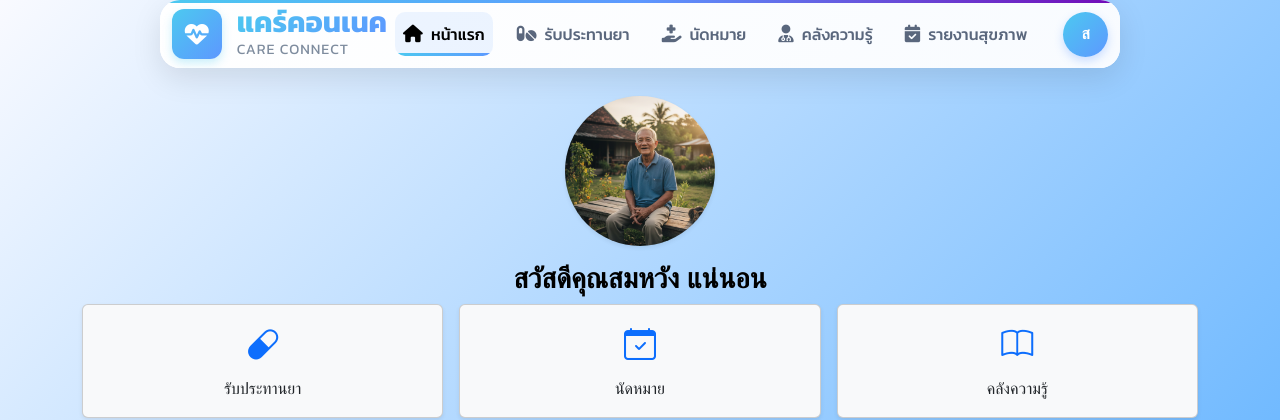
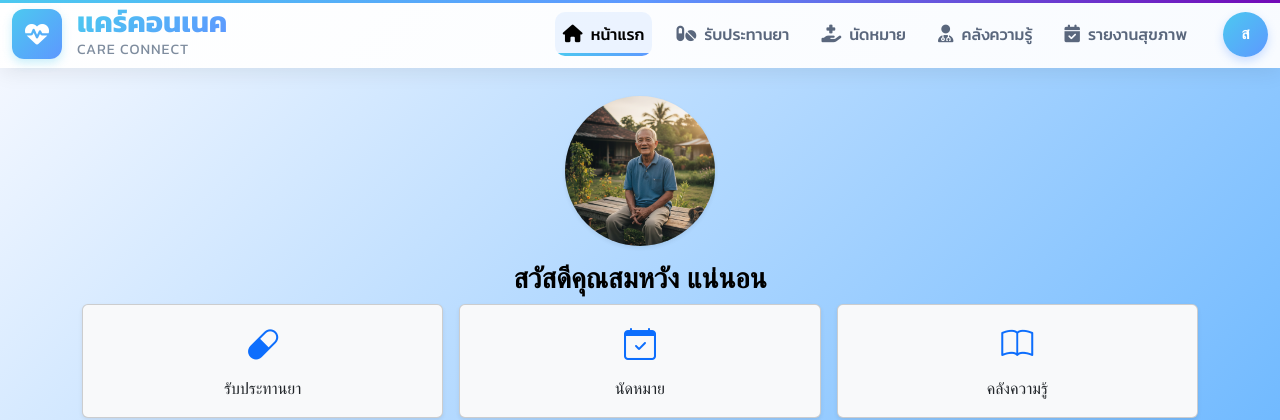
Before and after one commit to sukandapop/care, a PHP site: page /User/index.php in a window 1280 px wide. Shown: the top 420 px of the page. Run offline with PHP 8.4, Linux system fonts and the light colour scheme.

Commit message:
แก้ Navbar

```diff
--- a/User/navbar.php
+++ b/User/navbar.php
@@ -343,7 +343,7 @@
 </head>
 
 <body>
-    <div class="preview-container">
+
         <nav class="navbar navbar-expand-lg navbar-modern">
             <div class="container-fluid">
                 <div class="brand-container">
@@ -422,7 +422,6 @@
             </div>
         </nav>
 
-    </div>
 
     <script src="https://cdn.jsdelivr.net/npm/bootstrap@5.3.0/dist/js/bootstrap.bundle.min.js"></script>
     <script>
```
